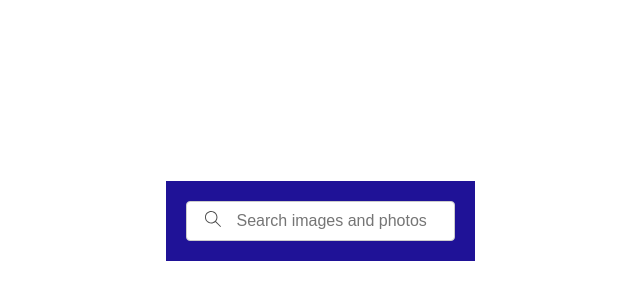
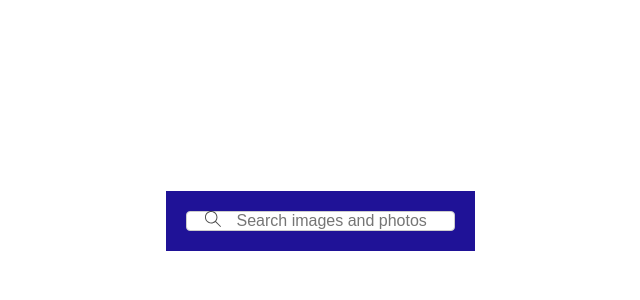
Before and after one commit to Cassel444/goit-react-hw-04, a React (Vite) app: page / in a window 1280 px wide. Shown: the part 164-464 px from the top of the page, without its empty margins (320-960 px from the left). Built offline with nearby package versions, Linux system fonts and the light colour scheme.

Commit message:
Update SearchBar.module.css

```diff
--- a/src/components/SearchBar/SearchBar.module.css
+++ b/src/components/SearchBar/SearchBar.module.css
@@ -14,7 +14,7 @@
   max-width: 500px;
 }
 .input {
-  padding: 10px 10px 10px 50px;
+  padding: 0 10px 0 50px;
   font-size: 16px;
   border: 1px solid #ccc;
   border-radius: 4px;
```
